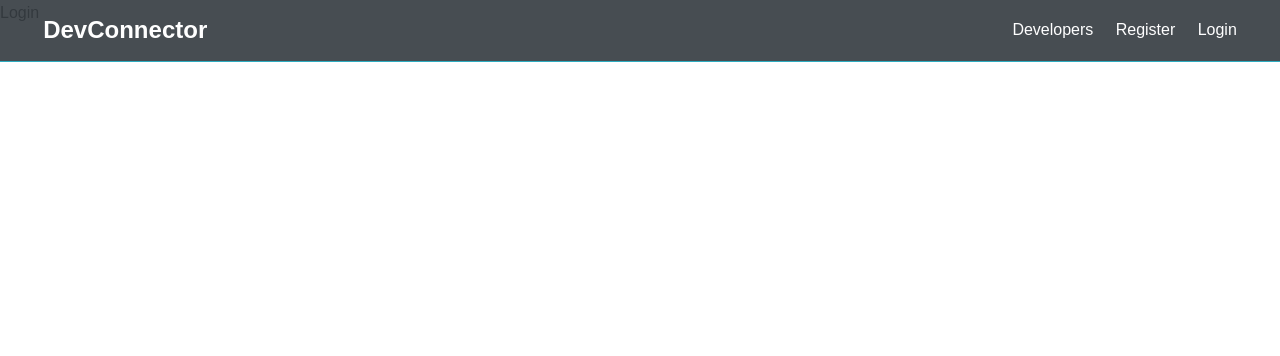
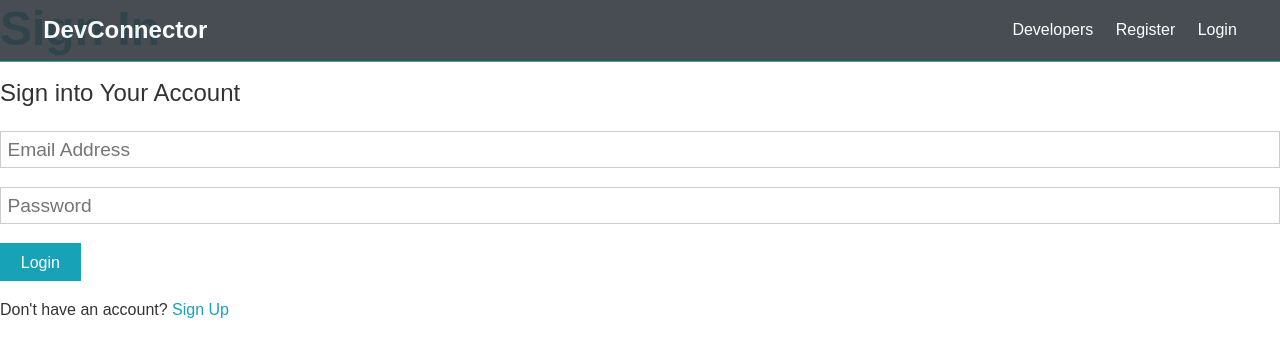
Before and after one commit to Manojhaki/MERN-project, a React (Create React App) app in the folder client/: page /login in a window 1280 px wide. Shown: the top 356 px of the page. Built offline with nearby package versions, Linux system fonts and the light colour scheme.

Commit message:
testing the auth for register and login user

```diff
--- a/client/src/components/auth/Login.js
+++ b/client/src/components/auth/Login.js
@@ -1,9 +1,57 @@
-import React from 'react'
+
+import React, { Fragment, useState } from 'react';
+import { Link } from 'react-router-dom';
+
 
 const Login = () => {
-  return (
-    <div>Login</div>
-  )
-}
 
-export default Login
+    const [formData, setFormData] = useState({
+
+
+        email: '',
+        password: ''
+    });
+
+    const { email, password } = formData;
+
+    const onChange = e => setFormData({ ...formData, [e.target.name]: e.target.value });
+
+    const onSubmit = async e => {
+        e.preventDefault();
+
+        console.log("Success.");
+
+
+    };
+
+    return (
+        <Fragment>
+
+            <h1 className="large text-primary">Sign In</h1>
+            <p className="lead"><i className="fas fa-user"></i> Sign into Your Account</p>
+            <form className="form" onSubmit={e => onSubmit(e)}>
+
+                <div className="form-group">
+                    <input type="email" placeholder="Email Address" name="email" value={email} onChange={e => onChange(e)} required />
+
+                </div>
+                <div className="form-group">
+                    <input
+                        type="password"
+                        placeholder="Password"
+                        name="password"
+                        minLength="6"
+                        value={password} onChange={e => onChange(e)}
+                    />
+                </div>
+
+                <input type="submit" className="btn btn-primary" value="Login" />
+            </form>
+            <p className="my-1">
+                Don't have an account? <Link to="/register">Sign Up</Link>
+            </p>
+        </Fragment>
+    )
+};
+
+export default Login;
--- a/client/src/components/auth/Register.js
+++ b/client/src/components/auth/Register.js
@@ -1,6 +1,8 @@
 
 import React, { Fragment, useState } from 'react';
-import axios from 'axios';
+import { Link } from 'react-router-dom';
+
+//import axios from 'axios';
 
 const Register = () => {
 
@@ -9,7 +11,7 @@
         name: '',
         email: '',
         password: '',
-        password2:''
+        password2: ''
     });
 
     const { name, email, password, password2 } = formData;
@@ -22,27 +24,28 @@
             console.log("Password Donot match");
         }
         else {
-            const newUser = {
-                name,
-                email,
-                password
-            }
+            console.log("Success.");
+            // const newUser = {
+            //     name,
+            //     email,
+            //     password
+            // }
 
-            try {
-                const config = {
-                    headers: {
-                        'Content-Type': 'application/json'
-                    }
-                }
+            // try {
+            //     const config = {
+            //         headers: {
+            //             'Content-Type': 'application/json'
+            //         }
+            //     }
 
-                const body = JSON.stringify(newUser);
+            //     const body = JSON.stringify(newUser);
 
-                const res = await axios.post('/api/users', body, config);
-                console.log(res.data);
-            } catch (error) {
+            //     const res = await axios.post('/api/users', body, config);
+            //     console.log(res.data);
+            // } catch (error) {
 
-                console.error(error.response.data);
-            }
+            //     console.error(error.response.data);
+            // }
         }
     }
 
@@ -51,12 +54,12 @@
 
             <h1 className="large text-primary">Sign Up</h1>
             <p className="lead"><i className="fas fa-user"></i> Create Your Account</p>
-      <form className="form" onSubmit={e=>onSubmit(e)}>
+            <form className="form" onSubmit={e => onSubmit(e)}>
                 <div className="form-group">
-                  <input type="text" placeholder="Name" name="name" value={name} onChange={e=>onChange(e) } required />
+                    <input type="text" placeholder="Name" name="name" value={name} onChange={e => onChange(e)} required />
                 </div>
                 <div className="form-group">
-          <input type="email" placeholder="Email Address" name="email"  value={email} onChange={e=>onChange(e) } required/>
+                    <input type="email" placeholder="Email Address" name="email" value={email} onChange={e => onChange(e)} required />
                     <small className="form-text"
                     >This site uses Gravatar so if you want a profile image, use a
                         Gravatar email</small
@@ -68,7 +71,7 @@
                         placeholder="Password"
                         name="password"
                         minLength="6"
-                       value={password} onChange={e=>onChange(e) }
+                        value={password} onChange={e => onChange(e)}
                     />
                 </div>
                 <div className="form-group">
@@ -76,17 +79,17 @@
                         type="password"
                         placeholder="Confirm Password"
                         name="password2"
-                       value={password2} onChange={e=>onChange(e) }
+                        value={password2} onChange={e => onChange(e)}
                         minLength="6"
                     />
                 </div>
                 <input type="submit" className="btn btn-primary" value="Register" />
             </form>
             <p className="my-1">
-        Already have an account? <a href="login.html">Sign In</a>
+                Already have an account? <Link to="/login">Sign In</Link>
             </p>
         </Fragment>
     )
-}
+};
 
-export default Register
+export default Register;
```
Lines whose indentation alone changed are shown as unchanged.
